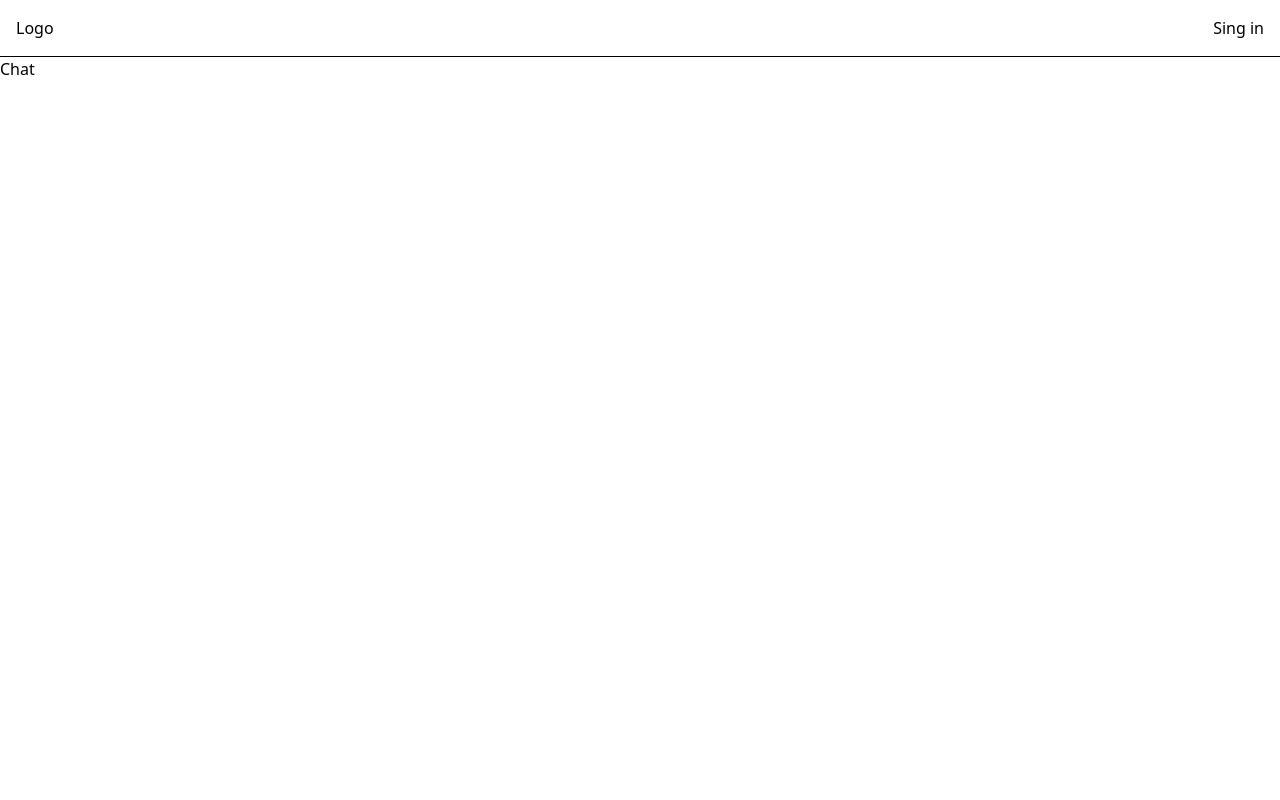
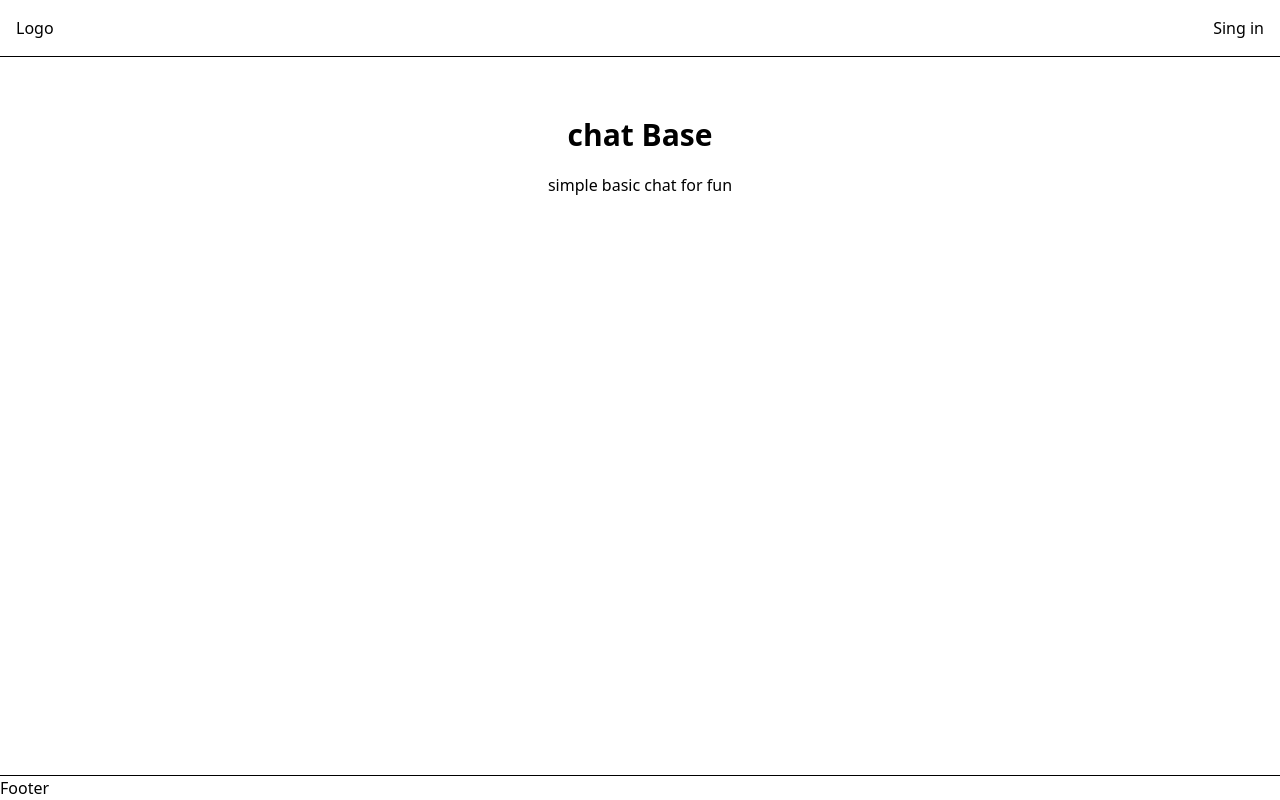
Before and after one commit to MartellHub/chat-demo, a React (Vite) app: page / in a window 1280 px wide. Built offline with nearby package versions, Linux system fonts and the light colour scheme.

Commit message:
try commit

```diff
--- a/src/App.tsx
+++ b/src/App.tsx
@@ -1,22 +1,25 @@
-import { useState } from 'react'
+import { useState } from 'react';
 
-import './App.css'
+import './App.css';
 import Home from './appComponent/Home';
 import Chat from './chatComponents/Chat';
+import Footer from './Footer';
 
 function App() {
-
-  const isLoggedIn = true;
+  const isLoggedIn = false;
 
   return (
-    <div className="min-h-screen flex flex-col">
-      <header className=" sticky flex justify-between border-b p-4">
+    <div className='min-h-screen flex flex-col'>
+      <header className=' sticky flex justify-between border-b p-4'>
         <div>Logo</div>
-      <button> Sing in </button>
+        <button> Sing in </button>
       </header>
-      {isLoggedIn ? <Chat /> : <Home />}
+      <div className=' flex flex-1'>{isLoggedIn ? <Chat /> : <Home />}</div>
+      <div className='flex border-t'>
+        <Footer />
+      </div>
     </div>
-  )
+  );
 }
 
-export default App
+export default App;
--- /dev/null
+++ b/src/Footer.tsx
@@ -0,0 +1,9 @@
+// import React from 'react'
+
+function Footer() {
+  return (
+    <div>Footer</div>
+  )
+}
+
+export default Footer
--- a/src/appComponent/Home.tsx
+++ b/src/appComponent/Home.tsx
@@ -2,7 +2,10 @@
 
 function Home() {
   return (
-    <div>Home</div>
+    <div className="flex flex-col text-center w-full">
+        <h1 className="text-3xl font-bold p-5 mt-10">chat Base</h1>
+        <p>simple basic chat for fun</p>
+    </div>
   )
 }
 
```
